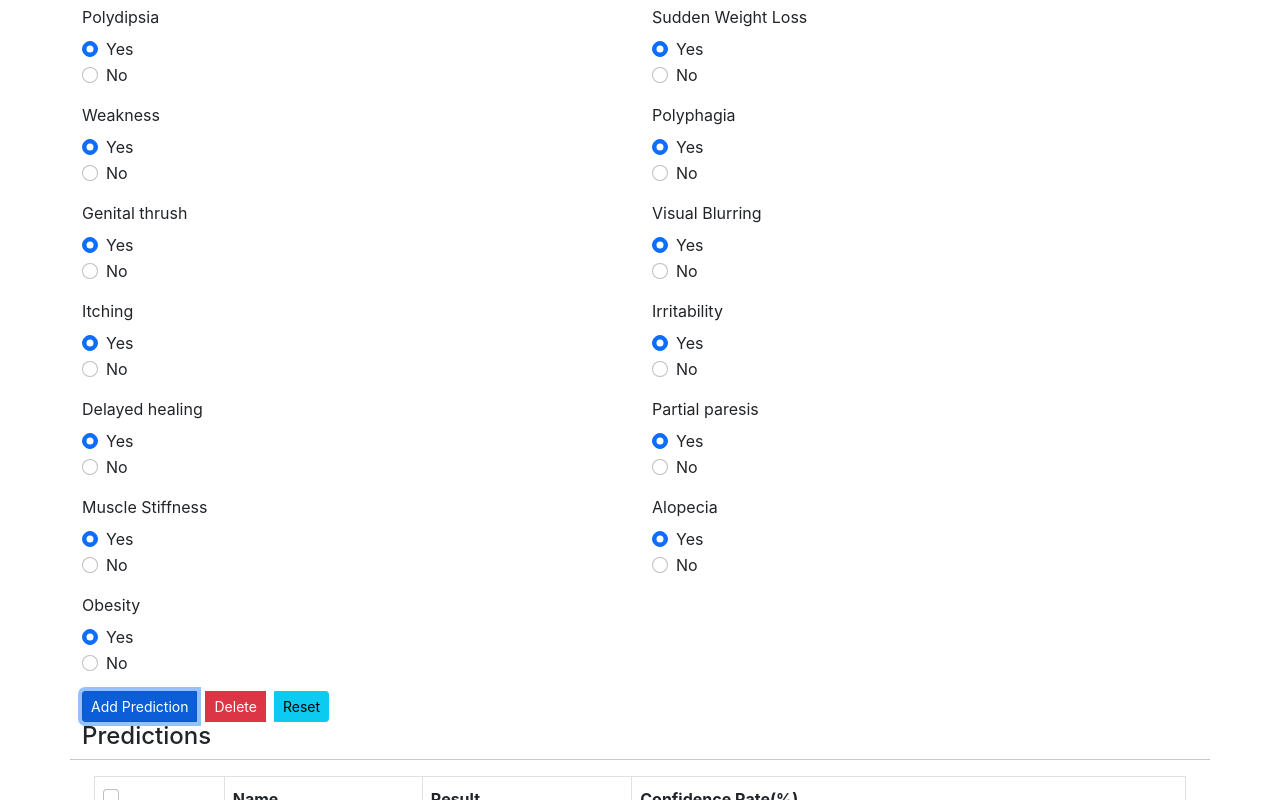
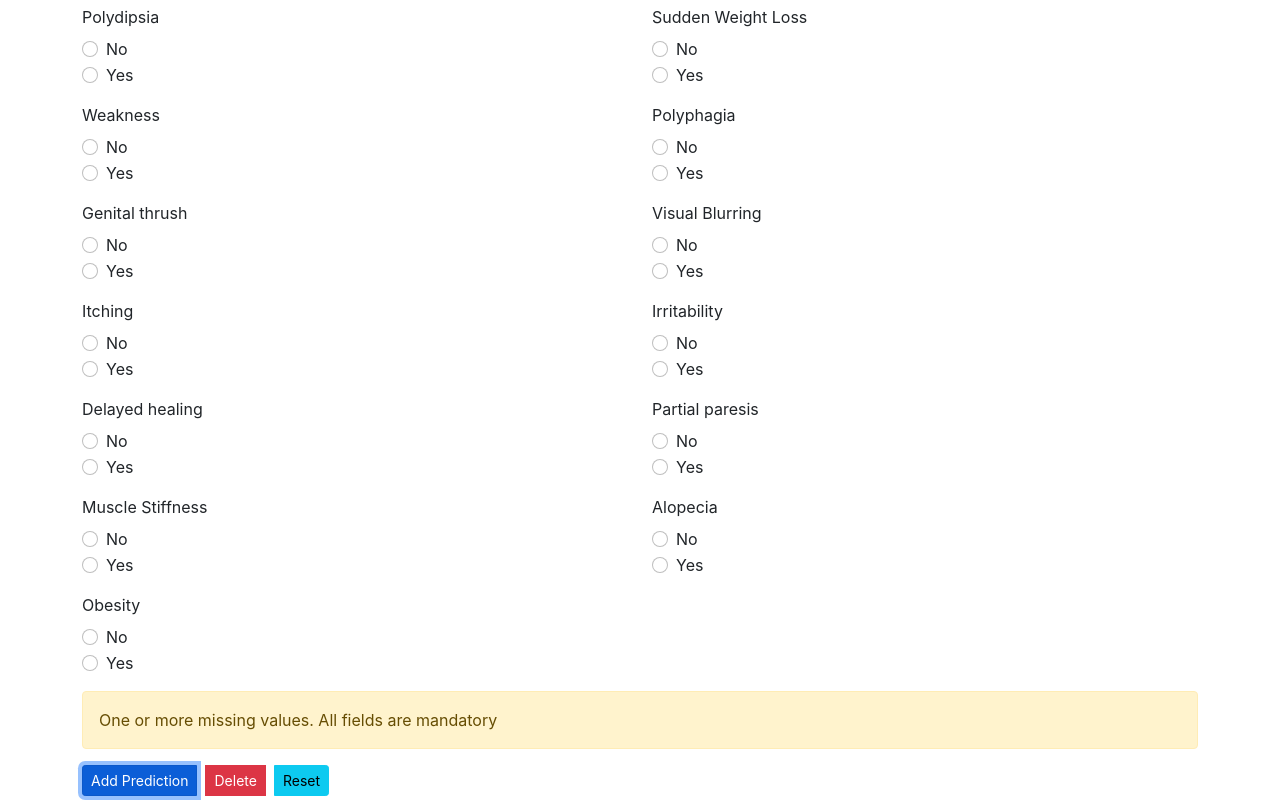
Before and after one commit to erasolon/chatroom-redux-observable, a React (Create React App) app: page / in a window 1280 px wide. Both pictures are taken after a click on the button "Add Prediction". Shown: the part 235-1035 px from the top of the page. Built offline with nearby package versions, Linux system fonts and the light colour scheme.

Commit message:
Final Version

```diff
--- a/customHttp.yml
+++ b/customHttp.yml
@@ -3,8 +3,6 @@ customHeaders:
     headers:
       - key: 'Access-Control-Allow-Origin'
         value: '*'
-      - key: 'test'
-        value: '2'
   - pattern: '*.bin'
     headers:
       - key: 'Content-Type'
--- a/src/api-calls/diabetemlAPI.js
+++ b/src/api-calls/diabetemlAPI.js
@@ -1,4 +1,3 @@
-// A mock function to mimic making an async request for data
 import * as tf from "@tensorflow/tfjs";
 
 /**
--- a/src/components/diabeteml/diabeteml.js
+++ b/src/components/diabeteml/diabeteml.js
@@ -1,4 +1,4 @@
-import {Form, Button, ButtonGroup, Container, Row, Col} from 'react-bootstrap';
+import {Form, Button, ButtonGroup, Container, Row, Col, Alert} from 'react-bootstrap';
 import {addPrediction, deletePrediction, savePrediction} from "../../reducers/diabetemlSlice";
 import { connect } from "react-redux";
 import {Component} from "react";
@@ -17,27 +17,27 @@ class Diabeteml extends Component {
         super(props);
         this.state = {
             id: "",
-            age: 10,
-            name: "ssss",
-            polyuria: "0",
-            gender: "0",
-            polydipsia: "0",
-            sudden_weight_loss: "0",
-            weakness: "0",
-            polyphagia: "0",
-            genital_thrush: "0",
-            visual_blurring: "0",
-            itching: "0",
-            irritability: "0",
-            delayed_healing: "0",
-            partial_paresis: "0",
-            muscle_stiffness: "0",
-            alopecia: "0",
-            obesity: "0"
+            age: "",
+            name: "",
+            polyuria: "",
+            gender: "",
+            polydipsia: "",
+            sudden_weight_loss: "",
+            weakness: "",
+            polyphagia: "",
+            genital_thrush: "",
+            visual_blurring: "",
+            itching: "",
+            irritability: "",
+            delayed_healing: "",
+            partial_paresis: "",
+            muscle_stiffness: "",
+            alopecia: "",
+            obesity: "",
+            missingValues: false,
         }
         this.baseState = this.state
         this.handleOnChange = this.handleOnChange.bind(this);
-        //this.handlePrimaryButton = this.handlePrimaryButton.bind(this);
     }
     /**
      * handle Onchange event from inputs
@@ -55,6 +55,8 @@ class Diabeteml extends Component {
             event.preventDefault();
             this.state.id === ""?this.props.addPrediction(this.state):this.props.savePrediction(this.state)
             this.handleReset()
+        } else {
+            this.setState({missingValues : true})
         }
 
     }
@@ -111,14 +113,25 @@ class Diabeteml extends Component {
      * @returns {boolean}
      */
     validateForm = () => {
-        /*
-        this.fields.forEach(el => {
-            if ( this.form.getElementsByName(el).value === "") {
+
+        for (let i = 0; i < this.fields.length; i++) {
+            if ( this.state[this.fields[i]] === "") {
                 return false;
             }
-        })
-         */
+        }
         return true;
+    }
+
+    /**
+     * render error message
+     * @returns {JSX.Element}
+     */
+    renderError() {
+        return (
+            <div>
+                <Alert key="23" variant="warning">One or more missing values. All fields are mandatory</Alert>
+            </div>
+        );
     }
 
     /**
@@ -129,6 +142,10 @@ class Diabeteml extends Component {
         let primaryButton = "Add Prediction"
         if (this.state.id !== "")
             primaryButton = "Save Change"
+
+        let  errorMessage = ""
+        if (this.state.missingValues)
+            errorMessage = this.renderError();
 
         return (
             <div>
@@ -156,8 +173,8 @@ class Diabeteml extends Component {
                             <Col>
                                 <Form.Label>Gender</Form.Label>
                                 <Form.Group className="mb-3" controlId="formGender">
-                                    <Form.Check type="radio" name="gender" value="0" checked={this.state.gender === "0"} label="Male" onChange={this.handleOnChange}/>
-                                    <Form.Check type="radio" name="gender" value="1" checked={this.state.gender === "1"} label="Female" onChange={this.handleOnChange}/>
+                                    <Form.Check type="radio" name="gender" value="1" checked={this.state.gender === "1"} label="Male" onChange={this.handleOnChange}/>
+                                    <Form.Check type="radio" name="gender" value="0" checked={this.state.gender === "0"} label="Female" onChange={this.handleOnChange}/>
                                 </Form.Group>
                             </Col>
                             <Col>
@@ -173,15 +190,15 @@ class Diabeteml extends Component {
                             <Col>
                                 <Form.Label>Polydipsia</Form.Label>
                                 <Form.Group className="mb-3" controlId="formPolydipsia">
-                                    <Form.Check type="radio" name="polydipsia" value="0" checked={this.state.polydipsia === "0"} label="Yes" onChange={this.handleOnChange}/>
-                                    <Form.Check type="radio" name="polydipsia" value="1" checked={this.state.polydipsia === "1"} label="No" onChange={this.handleOnChange}/>
+                                    <Form.Check type="radio" name="polydipsia" value="0" checked={this.state.polydipsia === "0"} label="No" onChange={this.handleOnChange}/>
+                                    <Form.Check type="radio" name="polydipsia" value="1" checked={this.state.polydipsia === "1"} label="Yes" onChange={this.handleOnChange}/>
                                 </Form.Group>
                             </Col>
                             <Col>
                                 <Form.Label>Sudden Weight Loss</Form.Label>
                                 <Form.Group className="mb-3" controlId="formLossOfWeight">
-                                    <Form.Check type="radio" name="sudden_weight_loss" checked={this.state.sudden_weight_loss === "0"} value="0" label="Yes" onChange={this.handleOnChange}/>
-                                    <Form.Check type="radio" name="sudden_weight_loss" checked={this.state.sudden_weight_loss === "1"} value="1" label="No" onChange={this.handleOnChange}/>
+                                    <Form.Check type="radio" name="sudden_weight_loss" checked={this.state.sudden_weight_loss === "0"} value="0" label="No" onChange={this.handleOnChange}/>
+                                    <Form.Check type="radio" name="sudden_weight_loss" checked={this.state.sudden_weight_loss === "1"} value="1" label="Yes" onChange={this.handleOnChange}/>
                                 </Form.Group>
                             </Col>
                         </Row>
@@ -190,15 +207,15 @@ class Diabeteml extends Component {
                             <Col>
                                 <Form.Label>Weakness</Form.Label>
                                 <Form.Group className="mb-3" controlId="formWeakness">
-                                    <Form.Check type="radio" name="weakness" value="0" checked={this.state.weakness === "0"} label="Yes" onChange={this.handleOnChange}/>
-                                    <Form.Check type="radio" name="weakness" value="1" checked={this.state.weakness === "1"} label="No" onChange={this.handleOnChange}/>
+                                    <Form.Check type="radio" name="weakness" value="0" checked={this.state.weakness === "0"} label="No" onChange={this.handleOnChange}/>
+                                    <Form.Check type="radio" name="weakness" value="1" checked={this.state.weakness === "1"} label="Yes" onChange={this.handleOnChange}/>
                                 </Form.Group>
                             </Col>
                             <Col>
                                 <Form.Label>Polyphagia</Form.Label>
                                 <Form.Group className="mb-3" controlId="formPolyphagia">
-                                    <Form.Check type="radio" name="polyphagia" value="0" checked={this.state.polyphagia === "0"} label="Yes" onChange={this.handleOnChange}/>
-                                    <Form.Check type="radio" name="polyphagia" value="1" checked={this.state.polyphagia === "1"}  label="No" onChange={this.handleOnChange}/>
+                                    <Form.Check type="radio" name="polyphagia" value="0" checked={this.state.polyphagia === "0"} label="No" onChange={this.handleOnChange}/>
+                                    <Form.Check type="radio" name="polyphagia" value="1" checked={this.state.polyphagia === "1"}  label="Yes" onChange={this.handleOnChange}/>
                                 </Form.Group>
                             </Col>
                         </Row>
@@ -207,15 +224,15 @@ class Diabeteml extends Component {
                             <Col>
                                 <Form.Label>Genital thrush</Form.Label>
                                 <Form.Group className="mb-3" controlId="formGenitalThrush">
-                                    <Form.Check type="radio" name="genital_thrush" value="0" checked={this.state.genital_thrush === "0"} label="Yes" onChange={this.handleOnChange}/>
-                                    <Form.Check type="radio" name="genital_thrush" value="1" checked={this.state.genital_thrush === "1"} label="No" onChange={this.handleOnChange}/>
+                                    <Form.Check type="radio" name="genital_thrush" value="0" checked={this.state.genital_thrush === "0"} label="No" onChange={this.handleOnChange}/>
+                                    <Form.Check type="radio" name="genital_thrush" value="1" checked={this.state.genital_thrush === "1"} label="Yes" onChange={this.handleOnChange}/>
                                 </Form.Group>
                             </Col>
                             <Col>
                                 <Form.Label>Visual Blurring</Form.Label>
                                 <Form.Group className="mb-3" controlId="formVisualBlurring">
-                                    <Form.Check type="radio" name="visual_blurring" value="0" checked={this.state.visual_blurring === "0"} label="Yes" onChange={this.handleOnChange}/>
-                                    <Form.Check type="radio" name="visual_blurring" value="1" checked={this.state.visual_blurring === "1"} label="No" onChange={this.handleOnChange}/>
+                                    <Form.Check type="radio" name="visual_blurring" value="0" checked={this.state.visual_blurring === "0"} label="No" onChange={this.handleOnChange}/>
+                                    <Form.Check type="radio" name="visual_blurring" value="1" checked={this.state.visual_blurring === "1"} label="Yes" onChange={this.handleOnChange}/>
                                 </Form.Group>
                             </Col>
                         </Row>
@@ -224,15 +241,15 @@ class Diabeteml extends Component {
                             <Col>
                                 <Form.Label>Itching</Form.Label>
                                 <Form.Group className="mb-3" controlId="formItching">
-                                    <Form.Check type="radio" name="itching" value="0" checked={this.state.itching === "0"} label="Yes" onChange={this.handleOnChange}/>
-                                    <Form.Check type="radio" name="itching" value="1" checked={this.state.itching === "1"}  label="No" onChange={this.handleOnChange}/>
+                                    <Form.Check type="radio" name="itching" value="0" checked={this.state.itching === "0"} label="No" onChange={this.handleOnChange}/>
+                                    <Form.Check type="radio" name="itching" value="1" checked={this.state.itching === "1"}  label="Yes" onChange={this.handleOnChange}/>
                                 </Form.Group>
                             </Col>
                             <Col>
                                 <Form.Label>Irritability</Form.Label>
                                 <Form.Group className="mb-3" controlId="formIrritability">
-                                    <Form.Check type="radio" name="irritability" value="0" checked={this.state.irritability === "0"} label="Yes" onChange={this.handleOnChange}/>
-                                    <Form.Check type="radio" name="irritability" value="1" checked={this.state.irritability === "1"} label="No" onChange={this.handleOnChange}/>
+                                    <Form.Check type="radio" name="irritability" value="0" checked={this.state.irritability === "0"} label="No" onChange={this.handleOnChange}/>
+                                    <Form.Check type="radio" name="irritability" value="1" checked={this.state.irritability === "1"} label="Yes" onChange={this.handleOnChange}/>
                                 </Form.Group>
                             </Col>
                         </Row>
@@ -241,15 +258,15 @@ class Diabeteml extends Component {
                             <Col>
                                 <Form.Label>Delayed healing</Form.Label>
                                 <Form.Group className="mb-3" controlId="formDelayedHealing">
-                                    <Form.Check type="radio" name="delayed_healing" value="0" checked={this.state.delayed_healing === "0"} label="Yes" onChange={this.handleOnChange}/>
-                                    <Form.Check type="radio" name="delayed_healing" value="1" checked={this.state.delayed_healing === "1"} label="No" onChange={this.handleOnChange}/>
+                                    <Form.Check type="radio" name="delayed_healing" value="0" checked={this.state.delayed_healing === "0"} label="No" onChange={this.handleOnChange}/>
+                                    <Form.Check type="radio" name="delayed_healing" value="1" checked={this.state.delayed_healing === "1"} label="Yes" onChange={this.handleOnChange}/>
                                 </Form.Group>
                             </Col>
                             <Col>
                                 <Form.Label>Partial paresis</Form.Label>
                                 <Form.Group className="mb-3" controlId="formPartialParesis">
-                                    <Form.Check type="radio" name="partial_paresis" value="0" checked={this.state.partial_paresis === "0"} label="Yes" onChange={this.handleOnChange}/>
-                                    <Form.Check type="radio" name="partial_paresis" value="1" checked={this.state.partial_paresis === "1"} label="No" onChange={this.handleOnChange}/>
+                                    <Form.Check type="radio" name="partial_paresis" value="0" checked={this.state.partial_paresis === "0"} label="No" onChange={this.handleOnChange}/>
+                                    <Form.Check type="radio" name="partial_paresis" value="1" checked={this.state.partial_paresis === "1"} label="Yes" onChange={this.handleOnChange}/>
                                 </Form.Group>
                             </Col>
                         </Row>
@@ -258,15 +275,15 @@ class Diabeteml extends Component {
                             <Col>
                                 <Form.Label>Muscle Stiffness</Form.Label>
                                 <Form.Group className="mb-3" controlId="formMuscleStiffness">
-                                    <Form.Check type="radio" name="muscle_stiffness" value="0" checked={this.state.muscle_stiffness === "0"} label="Yes" onChange={this.handleOnChange}/>
-                                    <Form.Check type="radio" name="muscle_stiffness" value="1" checked={this.state.muscle_stiffness === "1"} label="No" onChange={this.handleOnChange}/>
+                                    <Form.Check type="radio" name="muscle_stiffness" value="0" checked={this.state.muscle_stiffness === "0"} label="No" onChange={this.handleOnChange}/>
+                                    <Form.Check type="radio" name="muscle_stiffness" value="1" checked={this.state.muscle_stiffness === "1"} label="Yes" onChange={this.handleOnChange}/>
                                 </Form.Group>
                             </Col>
                             <Col>
                                 <Form.Label>Alopecia</Form.Label>
                                 <Form.Group className="mb-3" controlId="formAlopecia">
-                                    <Form.Check type="radio" name="alopecia" value="0" checked={this.state.alopecia === "0"} label="Yes" onChange={this.handleOnChange}/>
-                                    <Form.Check type="radio" name="alopecia" value="1" checked={this.state.alopecia === "1"} label="No" onChange={this.handleOnChange}/>
+                                    <Form.Check type="radio" name="alopecia" value="0" checked={this.state.alopecia === "0"} label="No" onChange={this.handleOnChange}/>
+                                    <Form.Check type="radio" name="alopecia" value="1" checked={this.state.alopecia === "1"} label="Yes" onChange={this.handleOnChange}/>
                                 </Form.Group>
                             </Col>
                         </Row>
@@ -274,15 +291,17 @@ class Diabeteml extends Component {
                             <Col>
                                 <Form.Label>Obesity</Form.Label>
                                 <Form.Group className="mb-3" controlId="formObesity">
-                                    <Form.Check type="radio" name="obesity" value="0" checked={this.state.obesity === "0"} label="Yes" onChange={this.handleOnChange}/>
-                                    <Form.Check type="radio" name="obesity" value="1" checked={this.state.obesity === "1"} label="No" onChange={this.handleOnChange}/>
+                                    <Form.Check type="radio" name="obesity" value="0" checked={this.state.obesity === "0"} label="No" onChange={this.handleOnChange}/>
+                                    <Form.Check type="radio" name="obesity" value="1" checked={this.state.obesity === "1"} label="Yes" onChange={this.handleOnChange}/>
                                 </Form.Group>
                             </Col>
                             <Col>
                                 &nbsp;
                             </Col>
                         </Row>
-
+                        <Row>
+                            {errorMessage}
+                        </Row>
                         <Row>
 
                             <Col>
```
Also changed, not shown: public/model/model.json (+1 -1 lines), 1 other file (tests, documents, lock files or other folders).
